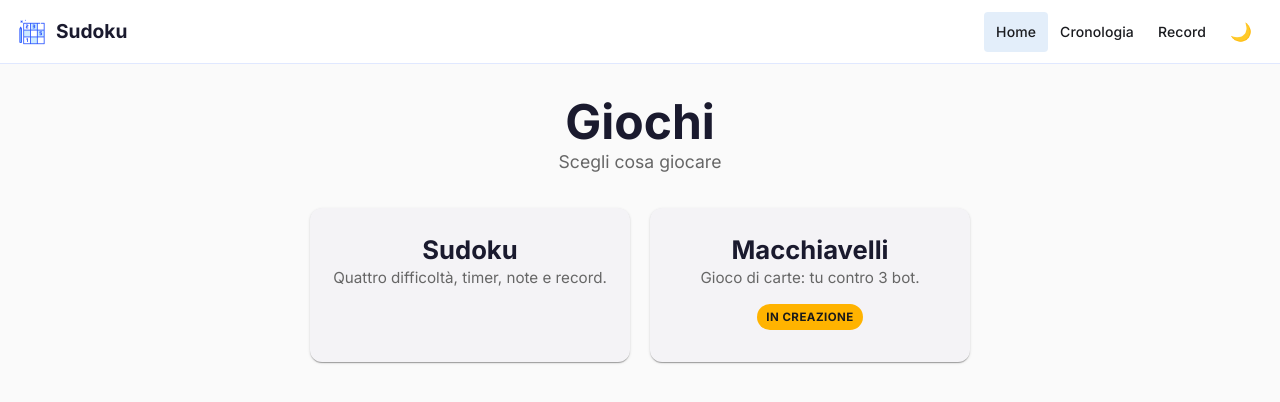
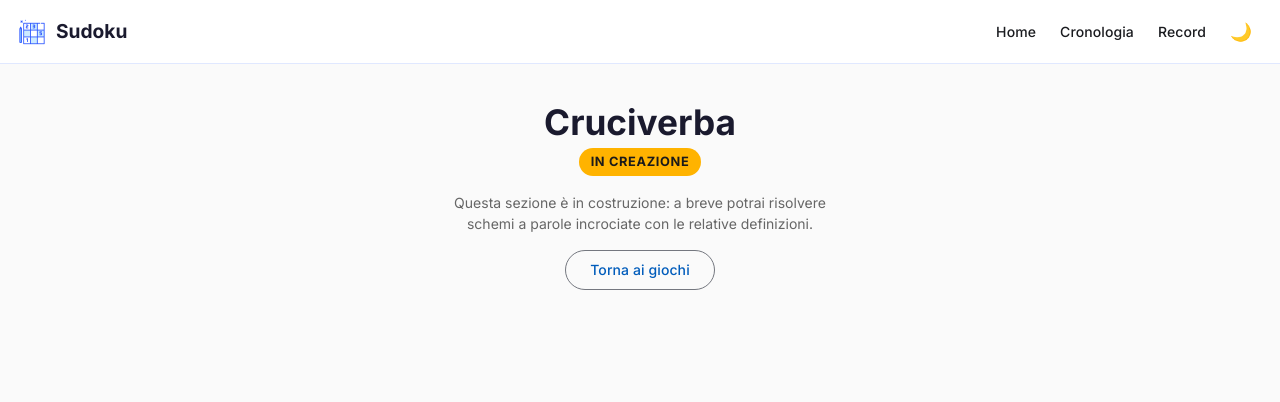
Before and after one commit to MarcoSabatini98/sudokuFE, an Angular app: page /crossword in a window 1280 px wide. Before the commit this address led to /. Shown: the top 402 px of the page. Built offline with nearby package versions, Linux system fonts and the light colour scheme.

Commit message:
feat: add crossword section scaffold and home card
- add "Cruciverba" card to the home hub (badge "In creazione")
- remove the "In creazione" badge from Macchiavelli (game completed)
- lazy route /crossword to a placeholder CrosswordComponent
- dedupe home spec navigation tests with a helper

```diff
--- a/src/app/app.routes.ts
+++ b/src/app/app.routes.ts
@@ -17,6 +17,11 @@ export const routes: Routes = [
       import('./features/machiavelli/machiavelli.component').then((m) => m.MachiavelliComponent),
   },
   {
+    path: 'crossword',
+    loadComponent: () =>
+      import('./features/crossword/crossword.component').then((m) => m.CrosswordComponent),
+  },
+  {
     path: 'game',
     loadComponent: () =>
       import('./features/game/game.component').then((m) => m.GameComponent),
--- /dev/null
+++ b/src/app/features/crossword/crossword.component.css
@@ -0,0 +1,35 @@
+.cw-container {
+  max-width: 720px;
+  margin: 0 auto;
+  padding: 3rem 1rem;
+  display: flex;
+  flex-direction: column;
+  align-items: center;
+  gap: 1rem;
+  text-align: center;
+}
+
+.cw-title {
+  font-size: 2.2rem;
+  font-weight: 800;
+  margin: 0;
+}
+
+.cw-subtitle {
+  margin: 0;
+  font-size: 0.8rem;
+  font-weight: 700;
+  text-transform: uppercase;
+  letter-spacing: 0.05em;
+  padding: 0.25rem 0.7rem;
+  border-radius: 1rem;
+  background: #ffb300;
+  color: #1a1a1a;
+}
+
+.cw-text {
+  margin: 0;
+  max-width: 46ch;
+  color: var(--clr-text-secondary);
+  line-height: 1.5;
+}
--- /dev/null
+++ b/src/app/features/crossword/crossword.component.html
@@ -0,0 +1,9 @@
+<div class="cw-container">
+  <h1 class="cw-title">Cruciverba</h1>
+  <p class="cw-subtitle">In creazione</p>
+  <p class="cw-text">
+    Questa sezione è in costruzione: a breve potrai risolvere schemi a parole
+    incrociate con le relative definizioni.
+  </p>
+  <a mat-stroked-button routerLink="/">Torna ai giochi</a>
+</div>
--- /dev/null
+++ b/src/app/features/crossword/crossword.component.ts
@@ -0,0 +1,13 @@
+import { ChangeDetectionStrategy, Component } from '@angular/core';
+import { RouterLink } from '@angular/router';
+import { MatButtonModule } from '@angular/material/button';
+
+@Component({
+  selector: 'app-crossword',
+  standalone: true,
+  changeDetection: ChangeDetectionStrategy.OnPush,
+  imports: [RouterLink, MatButtonModule],
+  templateUrl: './crossword.component.html',
+  styleUrl: './crossword.component.css',
+})
+export class CrosswordComponent {}
--- a/src/app/features/home/home.component.ts
+++ b/src/app/features/home/home.component.ts
@@ -3,7 +3,7 @@ import { Router } from '@angular/router';
 import { MatCardModule } from '@angular/material/card';
 
 interface GameTile {
-  key: 'sudoku' | 'machiavelli';
+  key: 'sudoku' | 'machiavelli' | 'crossword';
   title: string;
   description: string;
   route: string;
@@ -33,6 +33,12 @@ export class HomeComponent {
       title: 'Macchiavelli',
       description: 'Gioco di carte: tu contro 3 bot.',
       route: '/machiavelli',
+    },
+    {
+      key: 'crossword',
+      title: 'Cruciverba',
+      description: 'Schemi a parole incrociate con definizioni.',
+      route: '/crossword',
       badge: 'In creazione',
     },
   ];
```
Also changed, not shown: 2 other files (tests, documents, lock files or other folders).
